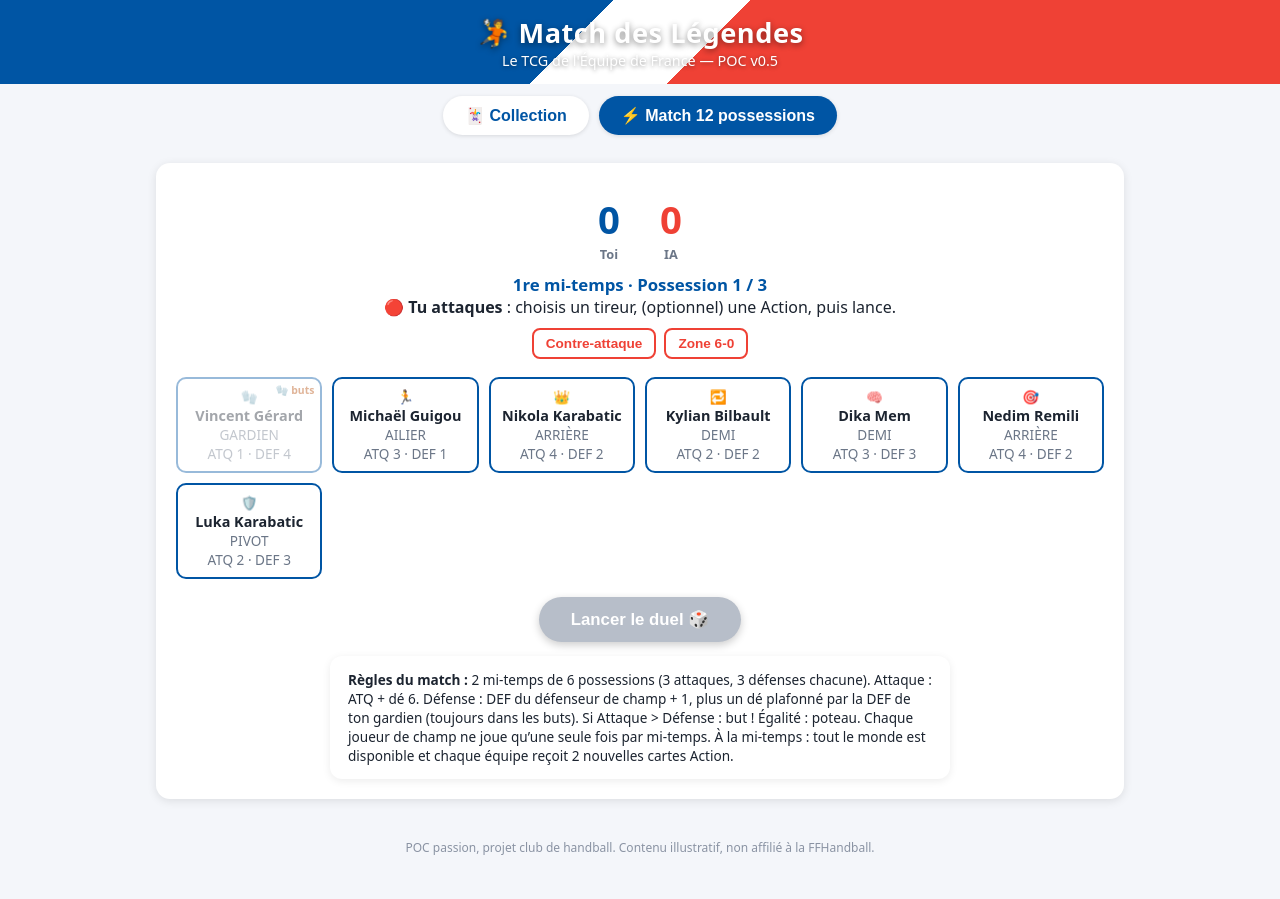
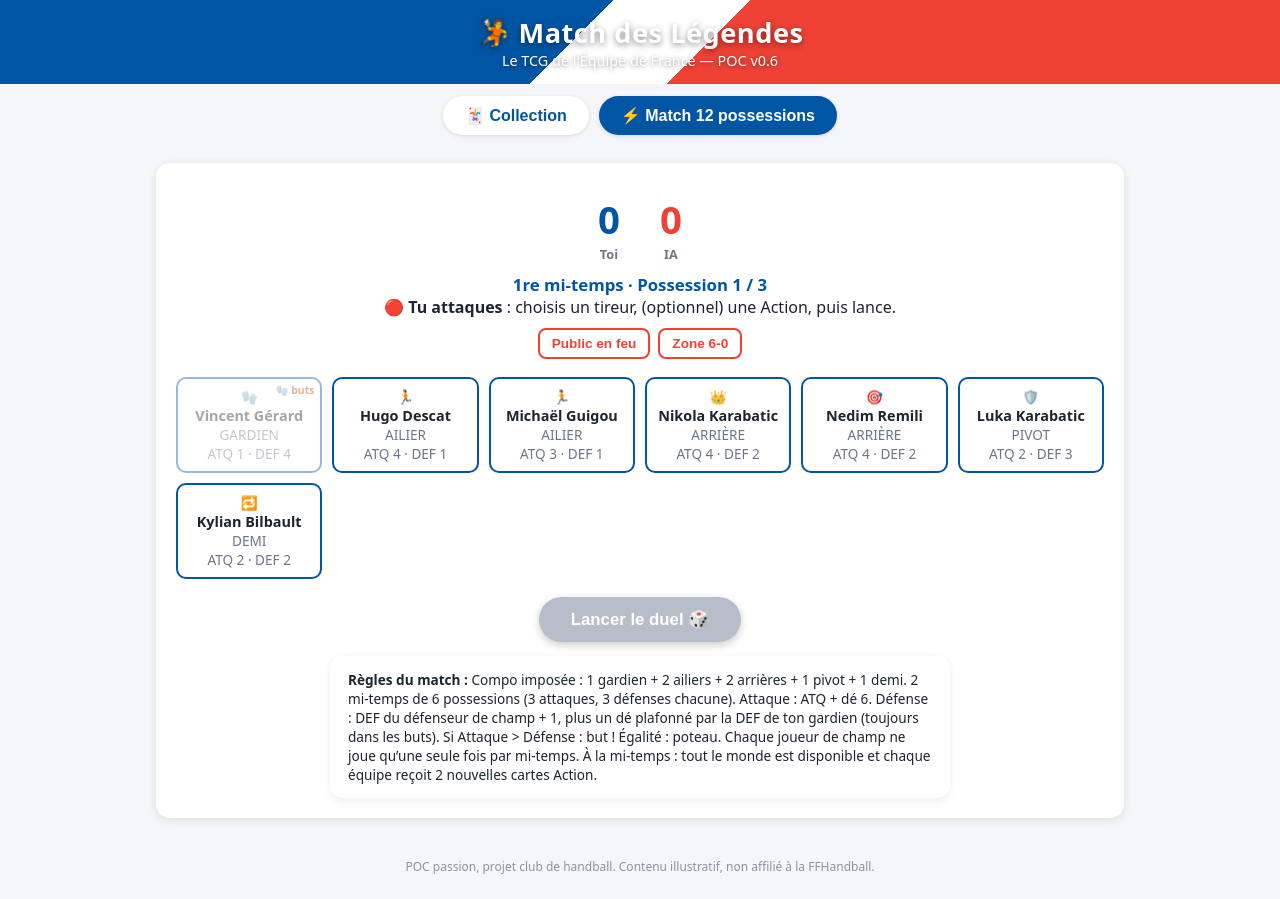
Before and after one commit to ndious/tcg-hand-equipe-de-france, a plain HTML site: page index.html in a window 1280 px wide. Both pictures are taken after a click on the button "⚡ Match 12 possessions". Drawn offline with Linux system fonts and the light colour scheme.

Commit message:
v0.6 : composition classique imposée (gardien, 2 ailiers, 2 arrières, 1 pivot, 1 demi)

```diff
--- a/index.html
+++ b/index.html
@@ -62,7 +62,7 @@
 <body>
 <header>
   <h1>🤾 Match des Légendes</h1>
-  <p>Le TCG de l'Équipe de France — POC v0.5</p>
+  <p>Le TCG de l'Équipe de France — POC v0.6</p>
 </header>
 <nav>
   <button id="btn-collection" class="actif">🃏 Collection</button>
@@ -125,9 +125,13 @@ function voirCollection() {
 const d6 = () => 1 + Math.floor(Math.random() * 6);
 function melanger(tab) { return tab.slice().sort(function () { return Math.random() - 0.5; }); }
 function composerEquipe(joueurs) {
-  const gardiens = joueurs.filter(function (c) { return c.p === "GARDIEN"; });
-  const champ = joueurs.filter(function (c) { return c.p !== "GARDIEN"; });
-  return melanger(gardiens).slice(0, 1).concat(melanger(champ).slice(0, 6));
+  const parPoste = function (poste) { return joueurs.filter(function (c) { return c.p === poste; }); };
+  // Composition classique : 1 gardien + 2 ailiers + 2 arrières + 1 pivot + 1 demi-centre
+  return melanger(parPoste("GARDIEN")).slice(0, 1) // gardien unique (hasard entre V. Gérard et Pardin)
+    .concat(melanger(parPoste("AILIER")).slice(0, 2)) // 2 ailiers
+    .concat(melanger(parPoste("ARRIÈRE")).slice(0, 2)) // 2 arrières
+    .concat(melanger(parPoste("PIVOT")).slice(0, 1)) // 1 pivot (hasard entre Luka et Sorhaindo)
+    .concat(melanger(parPoste("DEMI")).slice(0, 1)); // 1 demi-centre
 }
 function gardienDe(equipe) {
   for (const c of equipe) { if (c.p === "GARDIEN") return c; }
@@ -140,7 +144,7 @@ function nouveauMatch() {
   const joueurs = CARTES.filter(function (c) { return c.t === "Joueur"; });
   m = {
     toi: composerEquipe(joueurs),
-    ia: composerEquipe(joueurs),
+    ia: composerEquipe(joueurs), // compo identique en structure, tirages indépendants par poste
     repoToi: [], repoIA: [],
     scoreToi: 0, scoreIA: 0,
     tour: 0, totalTours: 12,
@@ -196,7 +200,7 @@ function afficher(resume) {
     htmlTxt += '<button class="principal" ' + (m.selection === null ? "disabled" : "") + ' onclick="lancer()">Lancer le duel 🎲</button>';
   }
   htmlTxt += '<ul class="log">' + m.log.slice(-6).reverse().map(function (l) { return '<li class="' + l.r + '">' + l.t + "</li>"; }).join("") + "</ul>";
-  htmlTxt += '<div class="regles"><b>Règles du match :</b> 2 mi-temps de 6 possessions (3 attaques, 3 défenses chacune). Attaque : ATQ + dé 6. Défense : DEF du défenseur de champ + 1, plus un dé plafonné par la DEF de ton gardien (toujours dans les buts). Si Attaque &gt; Défense : but ! Égalité : poteau. Chaque joueur de champ ne joue qu’une seule fois par mi-temps. À la mi-temps : tout le monde est disponible et chaque équipe reçoit 2 nouvelles cartes Action.</div>';
+  htmlTxt += '<div class="regles"><b>Règles du match :</b> Compo imposée : 1 gardien + 2 ailiers + 2 arrières + 1 pivot + 1 demi. 2 mi-temps de 6 possessions (3 attaques, 3 défenses chacune). Attaque : ATQ + dé 6. Défense : DEF du défenseur de champ + 1, plus un dé plafonné par la DEF de ton gardien (toujours dans les buts). Si Attaque &gt; Défense : but ! Égalité : poteau. Chaque joueur de champ ne joue qu’une seule fois par mi-temps. À la mi-temps : tout le monde est disponible et chaque équipe reçoit 2 nouvelles cartes Action.</div>';
   htmlTxt += "</div>";
   app.innerHTML = htmlTxt;
 }
```
